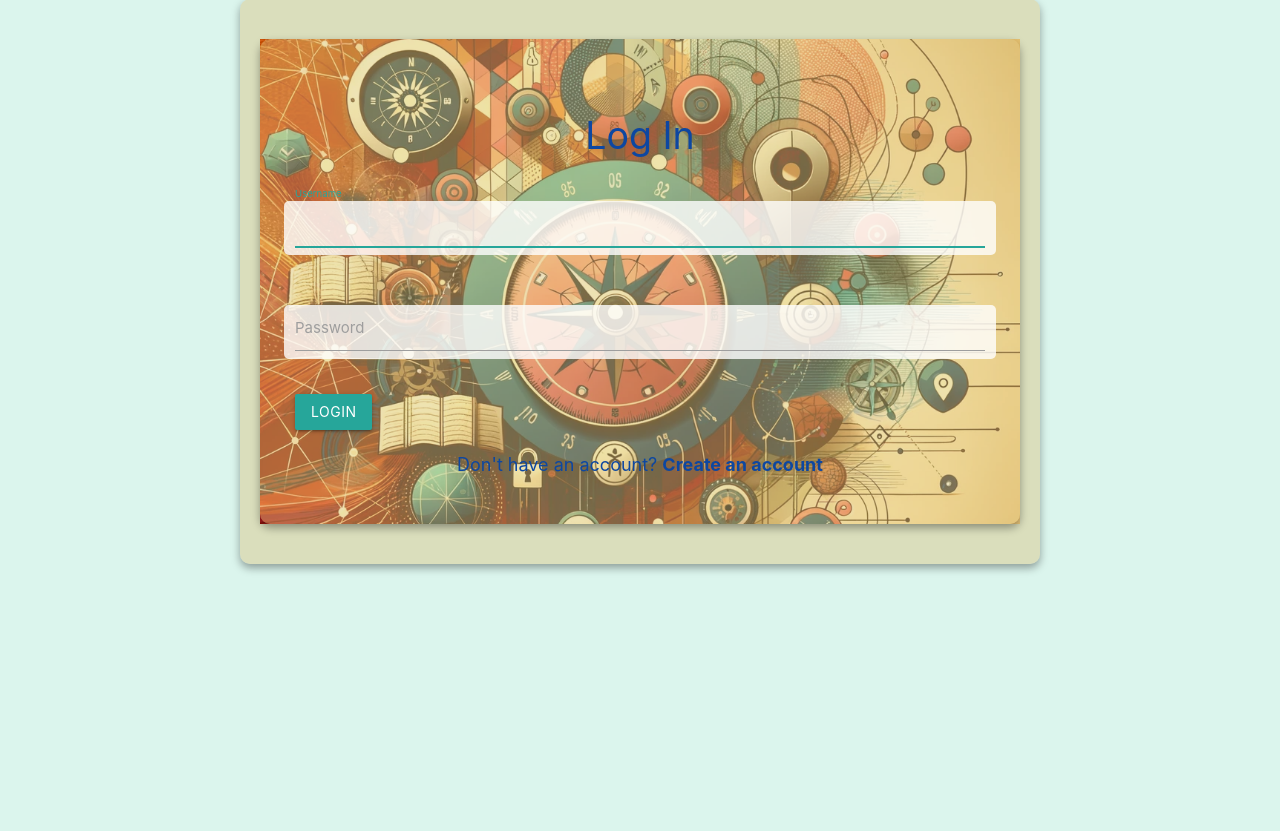
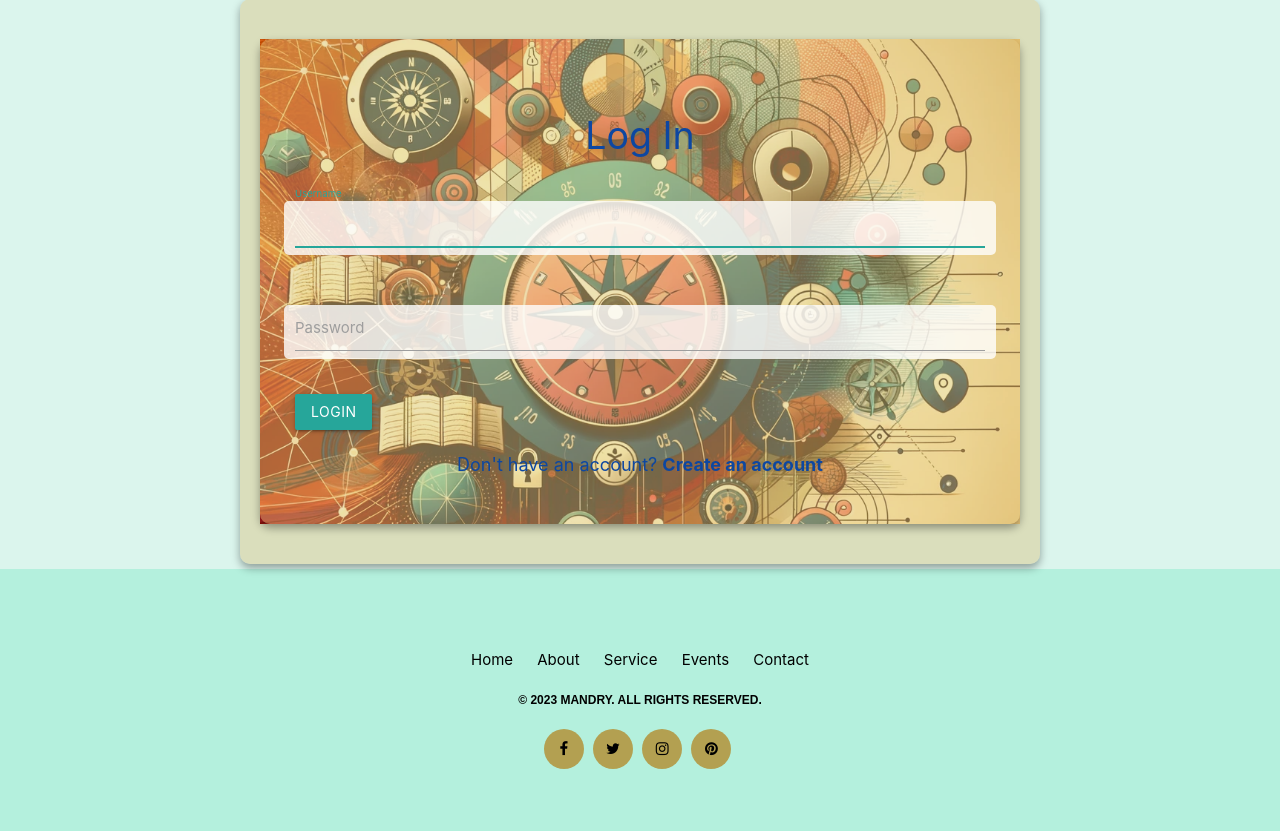
Before and after one commit to yurakuzo/mandry-app, a Django app: page /accounts/login/ in a window 1280 px wide. Shown: the part 81-912 px from the top of the page. Run offline with Django 4.2, Linux system fonts and the light colour scheme; parts of the project's set-up code (start-up, migrations or seed data) failed here and were passed over; some libraries are stand-ins or nearby versions.

Commit message:
SUP-58: Changed footer on all pages

```diff
--- a/static/traveller/css/styles.css
+++ b/static/traveller/css/styles.css
@@ -58,38 +58,69 @@ header {
   top: 0;
   z-index: 1000; /* Ensure header is above other content */
 }
-footer {
-  position: relative; /* Needed for absolute positioning inside */
-  margin-top: auto;
-  color: white; /* For white text */
-  text-align: center;
-  font-weight: bold; /* Make the text bold */
-  /* If you want to blur the background image: */
-  /* backdrop-filter: blur(8px); */
-}
+
 
   main {
     flex-grow: 1; /* Allows main to grow and push footer down */
     padding-top: 80px; /* Adjust as needed */
 }
-footer::before {
-  content: "";
-  position: absolute;
-  top: 0;
-  right: 0;
-  bottom: 0;
-  left: 0;
-  background-image: url('/static/traveller/img/footer.png'); /* Correct the path */
-  background-size: cover;
-  background-position: center;
-  filter: blur(4px); /* Apply blur to the image itself */
-  z-index: -1;
+body{margin-top:20px;}
+.footer {
+    background:#b4f0dd;
+	padding-bottom: 50px;
+	padding-top: 80px;
 }
-.footer-background {
-  position: relative; /* This makes the pseudo-element position relative to the footer */
-  overflow: hidden; /* Ensures the blur doesn't bleed outside the footer */
+.footer_menu {
+	margin-bottom: 20px;
 }
-.footer-text {
-  font-weight: bold; /* This will make the text bold */
-  /* Or use a numeric value like 600, 700 (equivalent to 'bold'), 800, etc. to specify the weight */
+.footer_menu ul {
+	list-style: none;
+	text-align: center;
 }
+.footer_menu ul li{display: inline-block;}
+.footer_menu ul li a {
+	color:#000000;
+	padding: 0 10px;
+	-webkit-transition: 0.3s;
+	transition: 0.3s;
+}
+.footer_menu ul li a:hover{color:#554c86;}
+
+/*START FOOTER SOCIAL DESIGN*/
+.footer_profile{margin-bottom:40px;}
+.footer_profile ul{
+list-style: outside none none;
+margin: 0;
+padding: 0
+}
+.footer_profile ul li{
+display: inline-block;
+}
+@media only screen and (max-width:480px) {
+.footer_profile ul li{margin:2px;}
+}
+.footer_profile ul li a img{width:60px;}
+
+.footer_profile ul li a {
+	background: #b3a051;
+	width: 40px;
+	height: 40px;
+	display: block;
+	text-align: center;
+	margin-right: 5px;
+	border-radius: 50%;
+	line-height: 40px;
+	box-sizing: border-box;
+	text-decoration: none;
+	-webkit-transition: .3s;
+	transition: .3s;
+	color: #000000;
+}
+.footer_copyright {
+    margin-bottom: 20px;
+    text-transform: uppercase;
+    font-size: 12px;
+    font-family: 'Montserrat', sans-serif;
+    font-weight: 600;
+    color: #000000;
+}
--- a/templates/base.html
+++ b/templates/base.html
@@ -108,14 +108,35 @@
     </div>
   </main>
 
-  <footer class="mt-auto footer-background">
-    <div class="container px-5">
-        <p class="m-0 text-center text-white footer-text">
-            Copyright &copy; Mandry 2023<br>
-            Mandry App is a web application that provides a platform for travelers to share and discover new adventures.
-        </p>
-    </div>
-  </footer>
+  <link href="https://maxcdn.bootstrapcdn.com/font-awesome/4.7.0/css/font-awesome.min.css" rel="stylesheet" />
+  <div class="footer">
+    <div class="container">
+      <div class="row text-center">
+        <div class="col-lg-12 col-sm-12 col-xs-12">
+          <div class="footer_menu">
+            <ul>
+              <li><a href="#">Home</a></li>
+              <li><a href="#">About</a></li>
+              <li><a href="#">Service</a></li>
+              <li><a href="#">Events</a></li>
+              <li><a href="#">Contact</a></li>
+            </ul>
+          </div>
+          <div class="footer_copyright">
+            <p>© 2023 Mandry. All Rights Reserved.</p>
+          </div>
+          <div class="footer_profile">
+            <ul>
+              <li><a href="#"><i class="fa fa-facebook"></i></a></li>
+              <li><a href="#"><i class="fa fa-twitter"></i></a></li>
+              <li><a href="#"><i class="fa fa-instagram"></i></a></li>
+              <li><a href="#"><i class="fa fa-pinterest"></i></a></li>
+            </ul>
+          </div>
+        </div><!--- END COL -->
+      </div><!--- END ROW -->
+    </div><!--- END CONTAINER -->
+  </div>
 
   <script src="https://cdn.jsdelivr.net/npm/bootstrap@5.2.3/dist/js/bootstrap.bundle.min.js"></script>
   <script src="{% static 'traveller/js/scripts.js' %}"></script>
--- a/templates/index.html
+++ b/templates/index.html
@@ -187,7 +187,7 @@
 
 
                             </ul>
-                            <div class="d-grid"><a class="btn btn-outline-primary" href={% url "signup" %}>Choose plan</a></div>
+                            <div class="d-grid"><a class="btn btn-outline-primary" style="background-color: #b3a051; color: black;" href={% url "signup" %}>Choose plan</a></div>
                         </div>
                     </div>
                 </div>
@@ -230,7 +230,7 @@
                                 </li>
 
                             </ul>
-                            <div class="d-grid"><a class="btn btn-outline-primary" href={% url "signup" %}>Choose plan</a></div>
+                            <div class="d-grid"><a class="btn btn-outline-primary" style="background-color: #b3a051; color: black;" href={% url "signup" %}>Choose plan</a></div>
                         </div>
                     </div>
                 </div>
```
